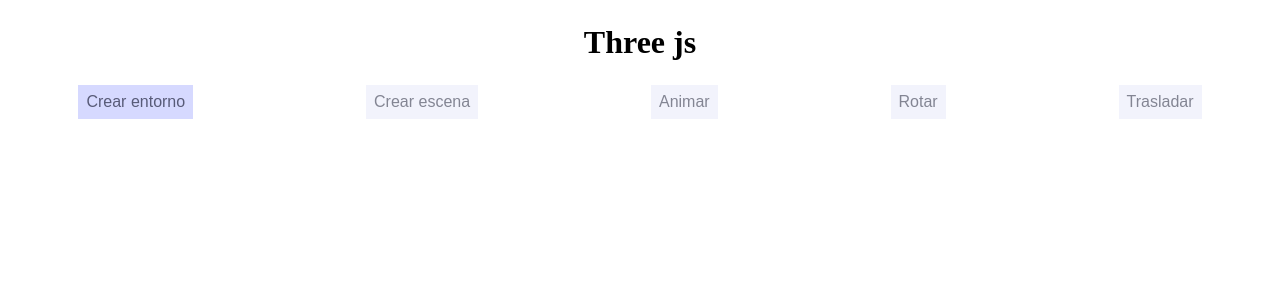
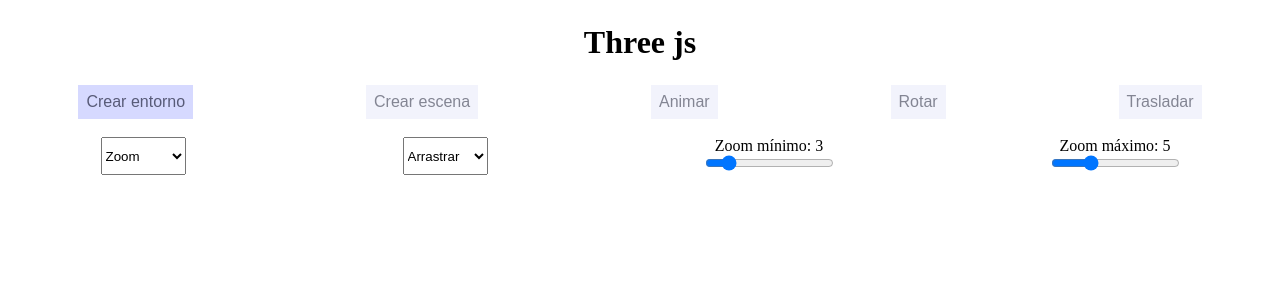
Before and after one commit to Julian-Lop/first-threejs-project, a Next.js app: page / in a window 1280 px wide. Shown: the top 300 px of the page. Built offline with nearby package versions, Linux system fonts and the light colour scheme.

Commit message:
controls and controls options

```diff
--- a/src/pages/index.js
+++ b/src/pages/index.js
@@ -1,11 +1,14 @@
 import { useEffect, useState } from 'react'
 import * as THREE from 'three'
+import { OrbitControls } from 'three/addons/controls/OrbitControls.js'
 
 export default function Home() {
 
   const [scene, setScene] = useState(new THREE.Scene())
   const [camera, setCamera] = useState()
   const [renderer, setRenderer] = useState()
+  const [controls, setControls] = useState()
+
   const [cube, setCube] = useState()
   const [grid, setGrid] = useState()
   const [light, setLight] = useState()
@@ -13,6 +16,9 @@
 
   const [charged, setCharged] = useState(false)
   const [animated, setAnimated] = useState(false)
+
+  const [zoomInRange, setZoomInRange] = useState(3)
+  const [zoomOutRange, setZoomOutRange] = useState(5)
 
   const createEnvironment = () => {
     setCamera(new THREE.PerspectiveCamera(75, window.innerWidth / window.innerHeight, 0.1, 1000))
@@ -55,12 +61,15 @@
     camera.position.y = -10
     camera.rotation.x = 1
     // camera.rotation.y = 0
+
+    controls.update()
     setCharged(true)
   }
 
   function animate() {
     requestAnimationFrame( animate )
     renderer.render(scene, camera)
+    controls.update()
     setAnimated(true)
   }
 
@@ -69,6 +78,7 @@
     renderer.render(scene, camera)
     cube.rotation.x += 0.01
     cube.rotation.y += 0.01
+    controls.update()
   }
 
   const trasladar = () => {
@@ -77,13 +87,45 @@
     cube.translateY(0)
     cube.translateY(0.01)
     cube.translateY(0)
-
+    controls.update()
   }
 
   const onStart = () => {
     createEnvironment()
     createObjects()
   }
+
+  const changeZoom = (e) => {
+    controls.enableZoom = JSON.parse(e.target.value)
+    controls.update()
+  }
+
+  const changePanning = (e) => {
+    controls.screenSpacePanning = JSON.parse(e.target.value)
+    controls.update()
+  }
+
+  useEffect(() => {
+    if(plane){
+      const tempcontrol = new OrbitControls(camera, renderer.domElement)
+      setControls(tempcontrol)
+      tempcontrol.minDistance = zoomInRange
+      tempcontrol.maxDistance = zoomOutRange
+    }
+  },[plane])
+
+  useEffect(() => {
+    if(animated){
+      controls.minDistance = zoomInRange
+      controls.maxDistance = zoomOutRange
+    }
+  },[zoomInRange,zoomOutRange])
+
+  useEffect(() => {
+    if(controls){
+      console.log({controls})
+    }
+  }, [controls]);
 
   return (
     <main>
@@ -107,6 +149,45 @@
           Trasladar
         </button>
       </navbar>
+      <br/>
+      <navbar>
+        <select onChange={(e) => changeZoom(e)}>
+          <option value="">
+            Zoom
+          </option>
+          <option value={true}>
+            Activar
+          </option>
+          <option value={false}>
+            Desactivar
+          </option>
+        </select>
+        <select onChange={(e) => changePanning(e)}>
+          <option value="">
+            Arrastrar
+          </option>
+          <option value={true}>
+            Activar
+          </option>
+          <option value={false}>
+            Desactivar
+          </option>
+        </select>
+        <div style={{textAlign: 'center'}}>
+          <label>
+            {'Zoom mínimo: '+zoomInRange}
+          </label>
+          <br/>
+          <input type="range" name="zoomin" id='zoomin' value={zoomInRange} min={1} max={15} onChange={(e) => setZoomInRange(e.target.value)} step={1} />
+        </div>
+        <div style={{textAlign: 'center'}}>
+          <label>
+            {'Zoom máximo: '+zoomOutRange}
+          </label>
+          <br/>
+          <input type="range" name="zoomout" id='zoomout' value={zoomOutRange} min={1} max={15} onChange={(e) => setZoomOutRange(e.target.value)} step={1} />
+        </div>
+      </navbar>
     </main>
   )
 }
```
